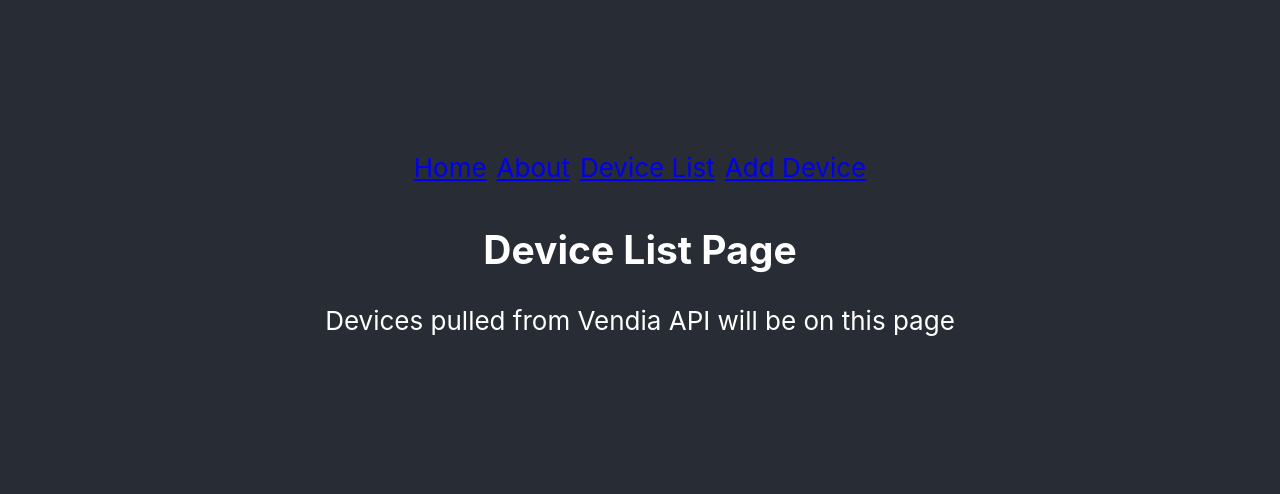
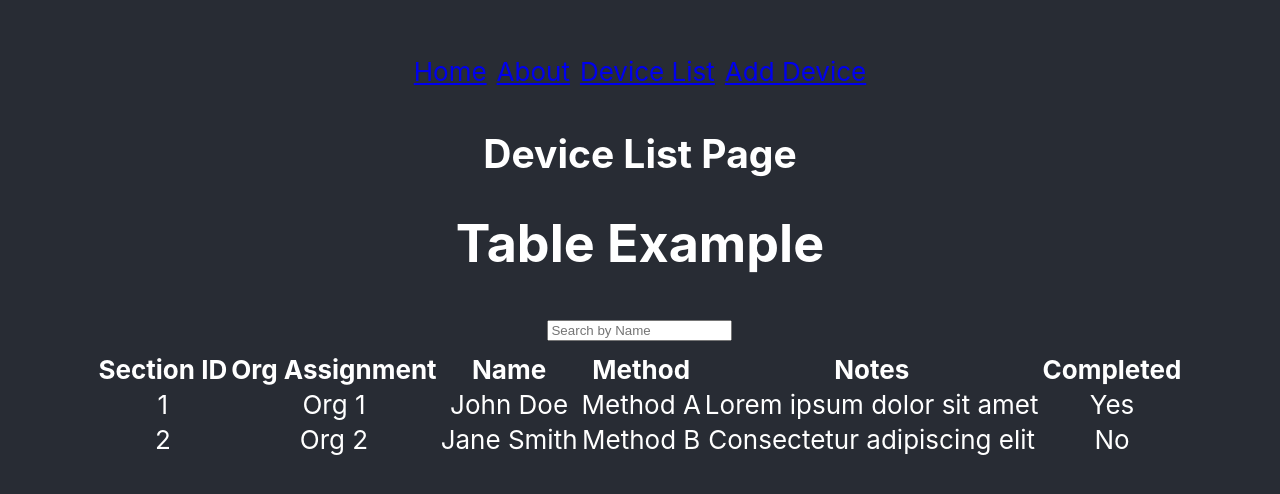
Before and after one commit to maxscottrutherford/BeamTeamCSC131, a React (Create React App) app: page /devicelist in a window 1280 px wide. Shown: the part 148-642 px from the top of the page. Built offline with nearby package versions, Linux system fonts and the light colour scheme; what @vendia/client would draw is missing.

Commit message:
Create Device List page

```diff
--- a/src/App.js
+++ b/src/App.js
@@ -1,5 +1,6 @@
 import './App.css';
 import { Demo } from './Demo';
+import DevicePage from './DeviceListPage';
 import Navbar from "./Navbar";
 import { useState } from 'react';
 import {
@@ -10,7 +11,8 @@ import {
   Outlet,
   Navigate,
   useParams,
-  useNavigate } from 'react-router-dom';
+  useNavigate
+} from 'react-router-dom';
 
 function Home() {
   return (
@@ -29,7 +31,7 @@ import {
         CSUS 131 Fall 2023 project using Vendia to build a web app
         to manage devices and tests for those devices
       </p>
-        <br/>
+      <br />
       <h3>Created by N. Ramones, G. Arellano, M. Burhan, M. El Attar, A. Mahmood, M. Rutherford</h3>
     </div>
   );
@@ -39,7 +41,7 @@ import {
   return (
     <div className='device-list-page'>
       <h2>Device List Page</h2>
-        <p>Devices pulled from Vendia API will be on this page</p>
+      <DevicePage />
     </div>
   );
 }
@@ -90,7 +92,7 @@ function App() {
     <div className="App">
       <header className="App-header">
         <Router>
-          <AppLayout/>
+          <AppLayout />
         </Router>
       </header>
     </div>
--- /dev/null
+++ b/src/DeviceListPage.js
@@ -0,0 +1,74 @@
+import React, { useState } from 'react';
+
+const DummyData = [
+    {
+        sectionId: 1,
+        orgAssignment: 'Org 1',
+        name: 'John Doe',
+        method: 'Method A',
+        notes: 'Lorem ipsum dolor sit amet',
+        completed: true,
+    },
+    {
+        sectionId: 2,
+        orgAssignment: 'Org 2',
+        name: 'Jane Smith',
+        method: 'Method B',
+        notes: 'Consectetur adipiscing elit',
+        completed: false,
+    },
+    // Add more dummy data entries here
+];
+
+function App() {
+    const [searchTerm, setSearchTerm] = useState('');
+    const [filteredData, setFilteredData] = useState(DummyData);
+
+    const handleSearch = (e) => {
+        const searchText = e.target.value.toLowerCase();
+        const filteredResults = DummyData.filter((item) =>
+            item.name.toLowerCase().includes(searchText)
+        );
+        setSearchTerm(searchText);
+        setFilteredData(filteredResults);
+    };
+
+    return (
+        <div>
+            <h1 style={{ textAlign: 'center' }}>Table Example</h1>
+            <input
+                type="text"
+                placeholder="Search by Name"
+                value={searchTerm}
+                onChange={handleSearch}
+                style={{ margin: '10px' }}
+            />
+            <table>
+                <thead>
+                    <tr>
+                        <th>Section ID</th>
+                        <th>Org Assignment</th>
+                        <th>Name</th>
+                        <th>Method</th>
+                        <th>Notes</th>
+                        <th>Completed</th>
+                    </tr>
+                </thead>
+                <tbody>
+                    {filteredData.map((item) => (
+                        <tr key={item.sectionId}>
+                            <td>{item.sectionId}</td>
+                            <td>{item.orgAssignment}</td>
+                            <td>{item.name}</td>
+                            <td>{item.method}</td>
+                            <td>{item.notes}</td>
+                            <td>{item.completed ? 'Yes' : 'No'}</td>
+                        </tr>
+                    ))}
+                </tbody>
+            </table>
+        </div>
+    );
+}
+
+export default App;
```
Lines whose indentation alone changed are shown as unchanged.
